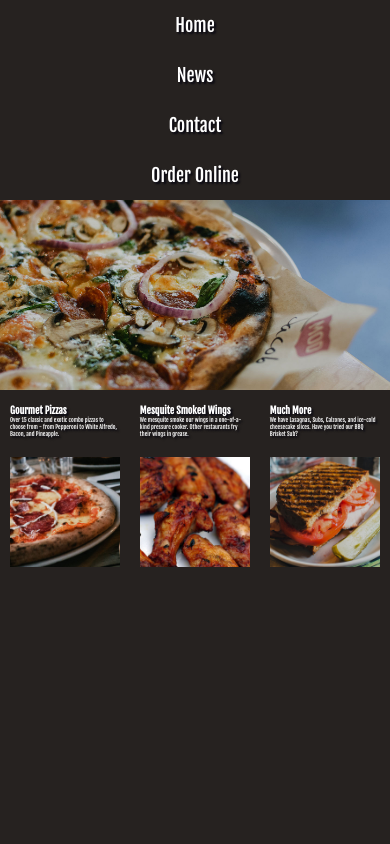
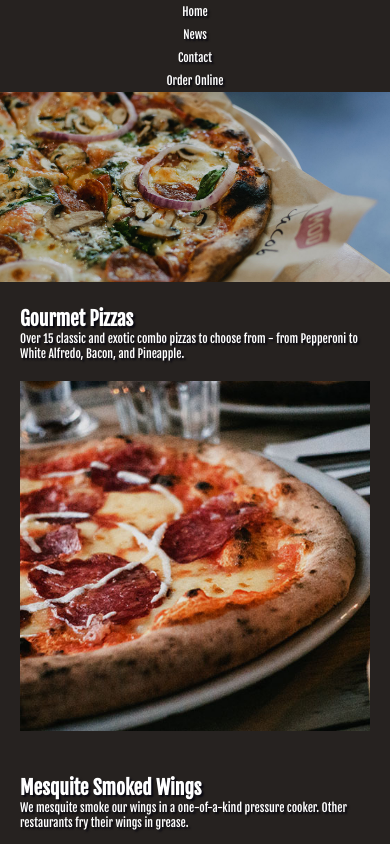
Before and after one commit to blgoral/tjs-pizza-website, a plain HTML site: page index.html in a window 390 px wide. Shown: the top 844 px of the page. Drawn offline with Linux system fonts and the light colour scheme.

Commit message:
Tweaked the text at different window sizes

```diff
--- a/css/style.css
+++ b/css/style.css
@@ -97,7 +97,7 @@ ul.navigation_bar li
 {
 
 	float: left;
-	font-size: large;
+
 
 
 }
@@ -106,8 +106,9 @@ ul.navigation_bar li a {
     display: block;
     color: white;
     text-align: center;
-    padding: 14px 16px;
+    padding: 4px 16px;
     text-decoration: none;
+    font-size: 3vw;
 }
 
 ul.navigation_bar li a:hover:not(.active) {background-color: rgba(38, 34, 32, 0.5);}
@@ -123,4 +124,37 @@ ul.navigation_bar li.right {float: right; }
 
 @media screen and (max-width: 600px){
     nav{position: relative;}
+
+    h1 {
+        font-size: 5vw;
+    }
+    p {
+        font-size: 3vw;
+    }
+
+    .small-column {
+        width: 100%;
+        padding: 20px;
+
+
+    }
 }
+
+/*Reduce the font size on large views*/
+@media screen and (min-width: 1080px){
+
+    h1 {
+
+        font-size: 1.8vw;
+    }
+
+    p {
+        font-size: 1vw;
+    }
+
+    ul.navigation_bar li a {
+
+    font-size: 2vw;
+}
+
+}
```
